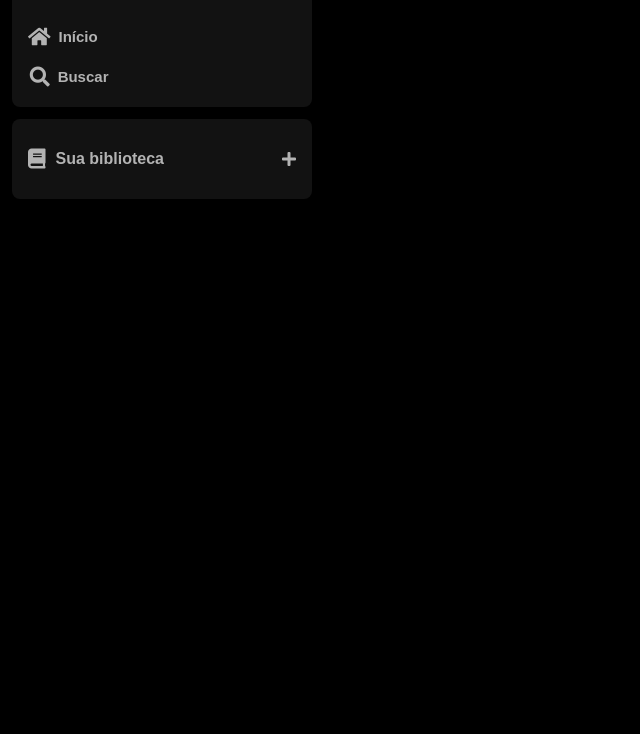
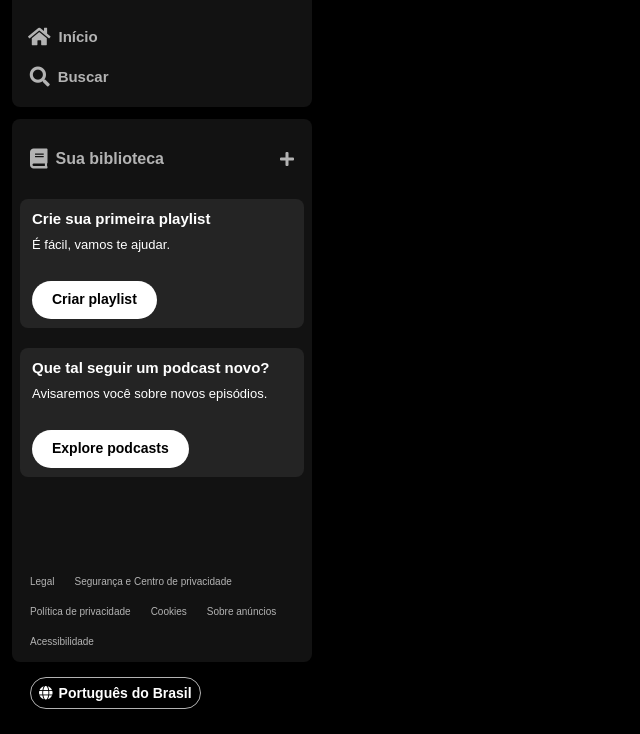
Before and after one commit to Gustavoo-z/Spotify, a plain HTML site: page index.html in a window 1280 px wide. Shown: the part 66-800 px from the top of the page, without its empty margins (0-640 px from the left). Drawn offline with Linux system fonts and the light colour scheme.

Commit message:
Sidebar finalizada

```diff
--- a/index.html
+++ b/index.html
@@ -47,6 +47,36 @@
                     <span class="fa fa-plus"></span>
                 </a>
             </div>
+            <div class="playlist">
+                <h2>Crie sua primeira playlist</h2>
+                <p>É fácil, vamos te ajudar.</p>
+                <a href="">
+                    <span>Criar playlist</span>
+                </a>
+            </div>
+            <div class="playlist podcasts">
+                <h2>Que tal seguir um podcast novo?</h2>
+                <p>Avisaremos você sobre novos episódios.</p>
+                <a href="">
+                    <span>Explore podcasts</span>
+                </a>
+            </div>
+            <div class="links">
+                <ul>
+                    <a href=""><li>Legal</li></a>
+                    <a href=""><li>Segurança e Centro de privacidade</li></a>
+                    <a href=""><li>Política de privacidade</li></a>
+                    <a href=""><li>Cookies</li></a>
+                    <a href=""><li>Sobre anúncios</li></a>
+                    <a href=""><li>Acessibilidade</li></a>
+                </ul>
+            </div>
+            <div class="language">
+                <a href="" class="language__circle">
+                    <span class="fa fa-globe"></span>
+                    <span>Português do Brasil</span>
+                </a>
+            </div>
         </div>
     </div>
 </body>
--- a/styles.css
+++ b/styles.css
@@ -66,23 +66,28 @@ body {
     margin-left: 1.64px;
 }
 
+.library {
+    background-color: #121212;
+    border-radius: 8px;
+    height: 70%;
+    margin-top: 12px;
+}
+
 .library__container {
     font-family: "DM Sans", sans-serif;
     font-weight: 600;
     font-size: 16px;
-    margin-top: 12px;
-    background-color: #121212;
     display: flex;
     justify-content: space-between;
-    border-radius: 8px;
-    padding: 30px 16px;
+    padding: 30px 18px;
 }
 
 .library__container a {
     text-decoration: none;
     color: #b3b3b3;
     display: flex;
-    gap: 10px;
+    gap: 8px;
+    align-items: top;
     align-items: center;
 }
 
@@ -94,3 +99,93 @@ body {
 .fa-book {
     font-size: 20px;
 }
+
+.playlist {
+    font-family: "DM Sans", sans-serif;
+    color: white;
+    background-color: #242424;
+    margin: 0 8px;
+    padding: 12px 12px;
+    border-radius: 8px;
+    height: 105px;
+}
+
+.playlist h2 {
+    font-weight: 600;
+    font-size: 15px;
+}
+
+.playlist p {
+    font-weight: 300;
+    font-size: 13px;
+    margin-top: 12px;
+    margin-bottom: 30px;
+}
+
+.playlist a {
+    display: inline-block;
+    text-decoration: none;
+    color: black;
+    background-color: white;
+    padding: 10px 20px 12px 20px;
+    border-radius: 24px;
+    transition: transform 0.3s ease;
+}
+
+.playlist a:hover {
+    transform: scale(1.1);
+}
+
+.playlist a span {
+    font-weight: 600;
+    font-size: 14px;
+}
+
+.podcasts {
+    margin-top: 20px;
+    margin-bottom: 100px;
+}
+
+.links ul {
+    padding-left: 18px;
+    display: flex;
+    flex-wrap: wrap;
+    gap: 20px;
+    font-family: "DM Sans", sans-serif;
+    font-weight: 400;
+    font-size: 10px;
+}
+
+.links ul a {
+    text-decoration: none;
+    color: #b3b3b3;
+}
+
+.links ul a:hover {
+    color: white;
+    transition: color 0.3s ease;
+}
+
+.language {
+    padding-top: 30px;
+    padding-left: 18px;
+    font-family: "DM Sans", sans-serif;
+    font-weight: 600;
+    font-size: 14px;
+    display: flex;
+}
+
+.language__circle {
+    border: 1px solid #b3b3b3;
+    text-decoration: none;
+    color: white;
+    padding: 8px;
+    border-radius: 20px;
+    display: flex;
+    gap: 6px;
+    transition: transform 0.3s ease;
+}
+
+.language__circle:hover {
+    transform: scale(1.05);
+}
```
